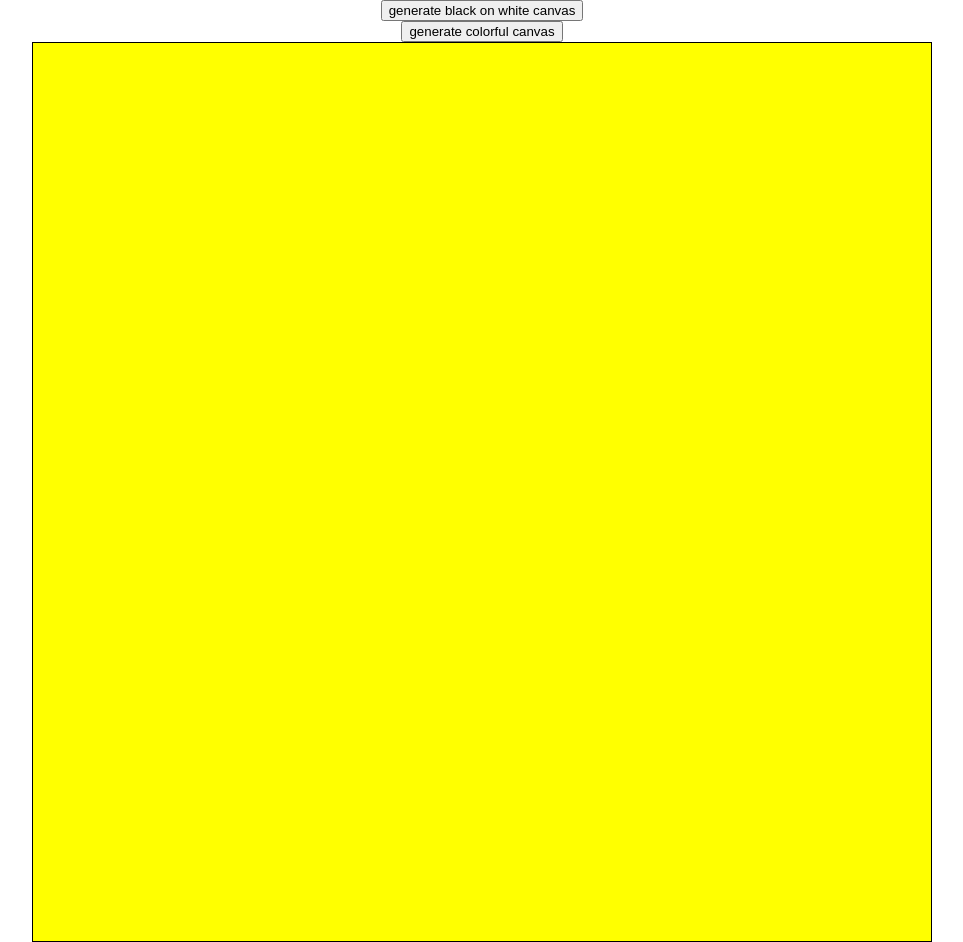
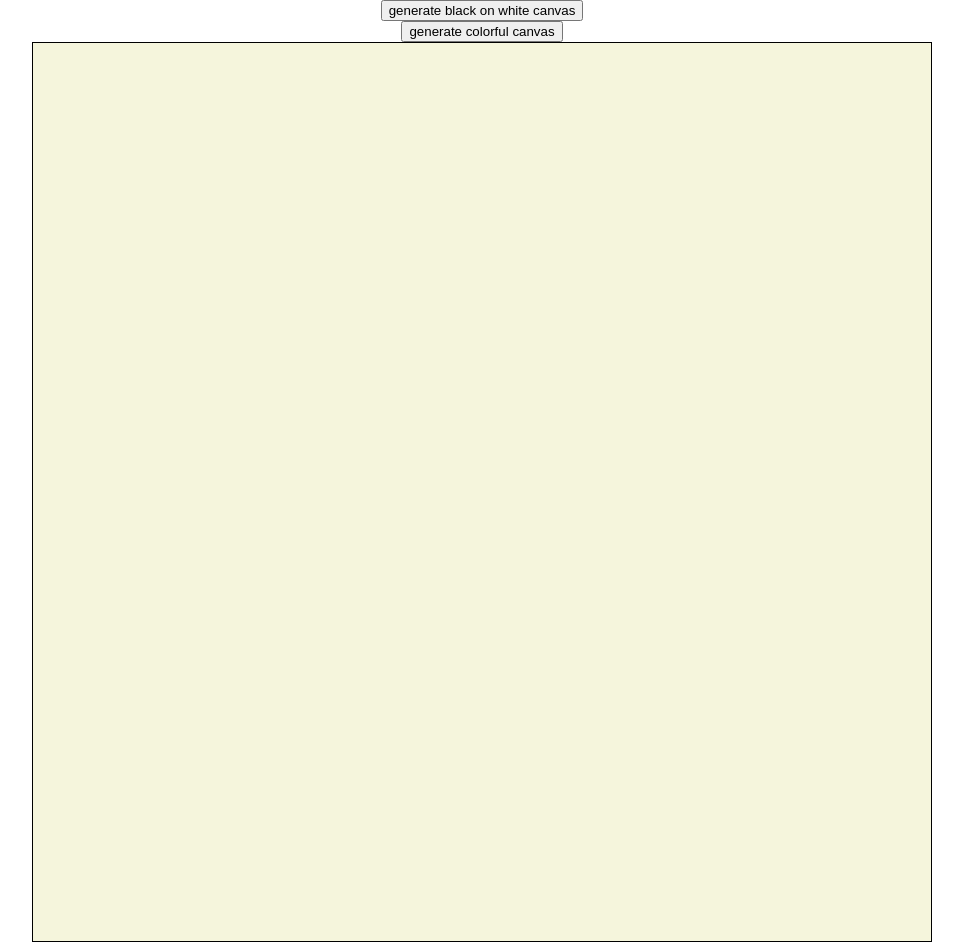
Before and after one commit to AshkanArabim/sketch, a plain HTML site: page index.html in a window 1280 px wide. Shown: the whole page, without its empty margins (158-1121 px from the left). Drawn offline with Linux system fonts and the light colour scheme.

Commit message:
change default canvas background to beige

```diff
--- a/style.css
+++ b/style.css
@@ -16,8 +16,9 @@ body {
   width: 900px;
   height: 900px;
   display: grid;
-  background-color: yellow;
+  background-color: beige;
   border: 1px solid black;
+  flex: 0 0 1;
 }
 
 .container div {
```
